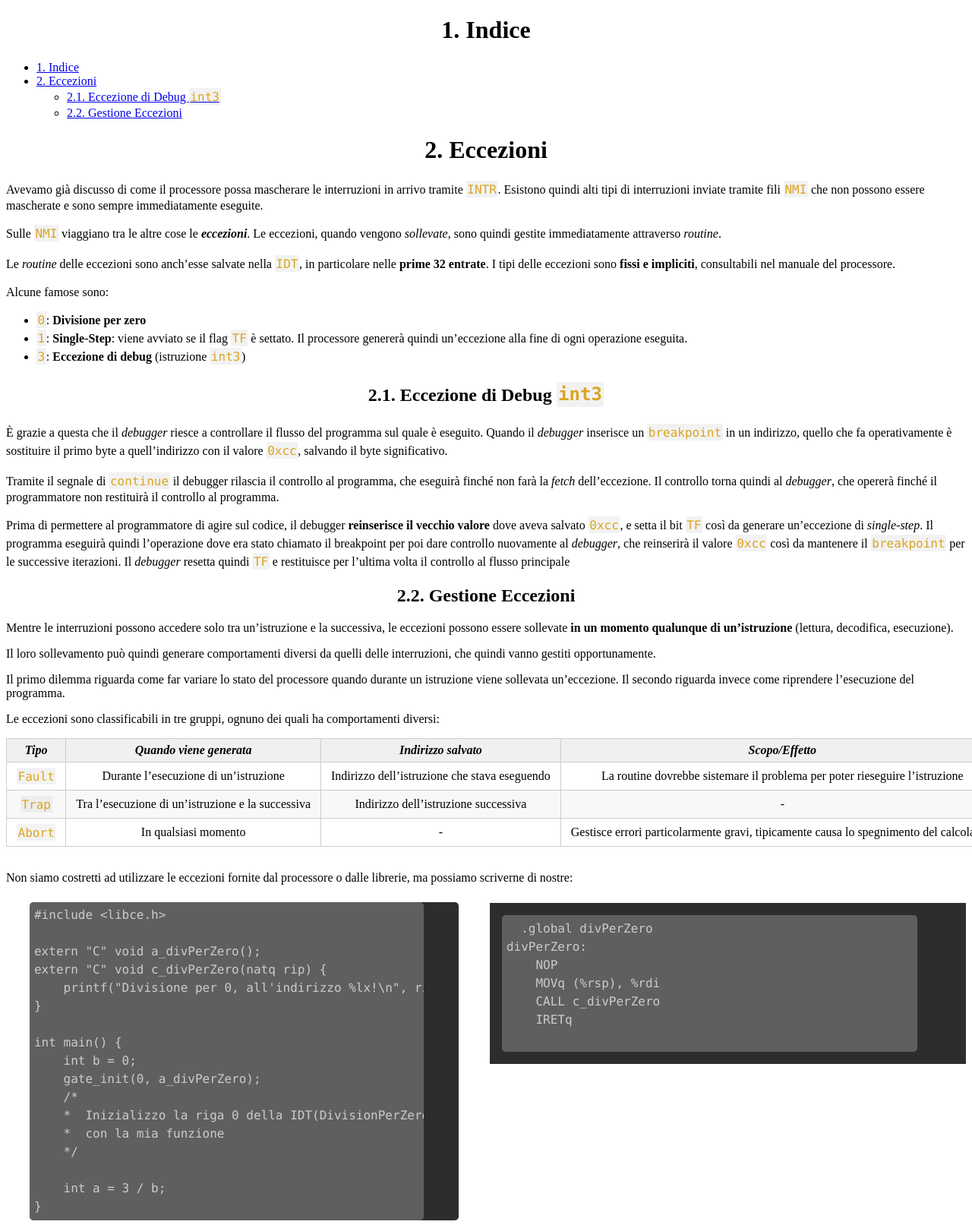
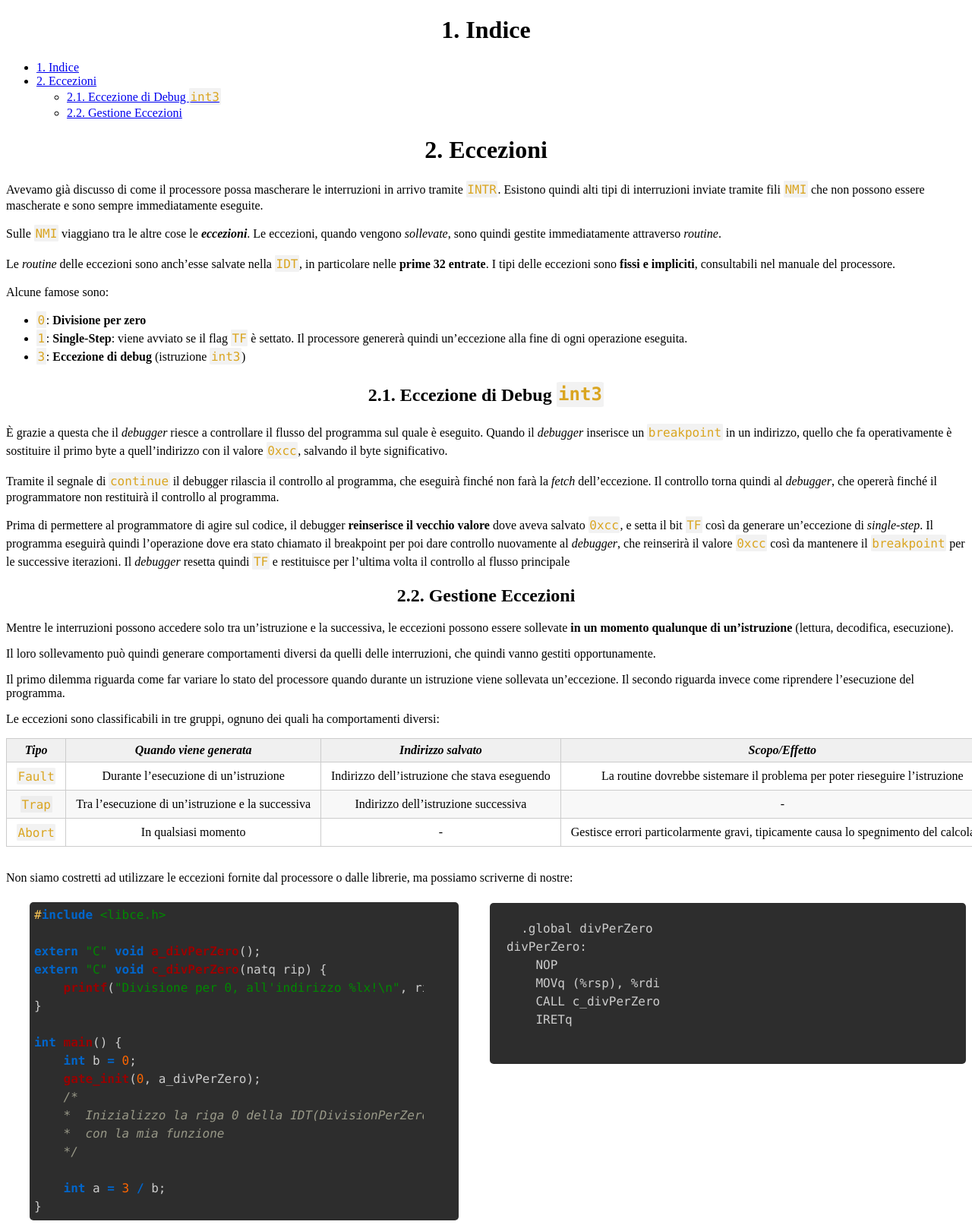
Before and after one commit to Gabriele-D-Cambria/Appunti-Calcolatori-Elettronici-2024-2025, a Jekyll site: the page built from Eccezioni.md, in a window 1280 px wide. Shown: the whole page at 76% size. Built offline with Jekyll 4.4.1, drawn with Linux system fonts in a browser that asks for light colours; nearby versions of some CDN libraries; our own code applies the rules of GitHub Pages for plain Markdown files.

```diff
--- a/_layouts/default.html
+++ b/_layouts/default.html
@@ -85,9 +85,13 @@
     </script>
     <script id="MathJax-script" async src="https://cdn.jsdelivr.net/npm/mathjax@3/es5/tex-mml-chtml.js"></script>
 
-    <script src="https://cdnjs.cloudflare.com/ajax/libs/prism/1.29.0/prism.min.js"></script>
+	<script src="https://cdnjs.cloudflare.com/ajax/libs/prism/1.29.0/prism.min.js"></script>
+    <!-- Carica prima le dipendenze base -->
+    <script src="https://cdnjs.cloudflare.com/ajax/libs/prism/1.29.0/components/prism-clike.min.js"></script>
+    <script src="https://cdnjs.cloudflare.com/ajax/libs/prism/1.29.0/components/prism-c.min.js"></script>
+    <!-- Poi carica C++ che dipende da C -->
     <script src="https://cdnjs.cloudflare.com/ajax/libs/prism/1.29.0/components/prism-cpp.min.js"></script>
-    <script src="https://cdnjs.cloudflare.com/ajax/libs/prism/1.29.0/components/prism-verilog.min.js"></script>
+    <!-- Verilog dovrebbe funzionare da solo -->
     <script src="https://cdnjs.cloudflare.com/ajax/libs/prism/1.29.0/components/prism-verilog.min.js"></script>
 </body>
 </html>
--- a/assets/style.css
+++ b/assets/style.css
@@ -17,12 +17,7 @@ code[class*=language]:not([class*="plaintext"]) {
     overflow-x: auto;
 }
 
-/* Stile di fallback per quando Prism non è caricato */
-code[class*=language]:not([class*="plaintext"]):not(.token) {
-    background-color: rgba(211, 211, 211, 0.3) !important;
-}
-
-div[class*="language"] pre {
+div[class*="language"] pre, pre[class*="language"] {
     margin: 0;
     padding: 0;
     border-radius: 5px;
```
